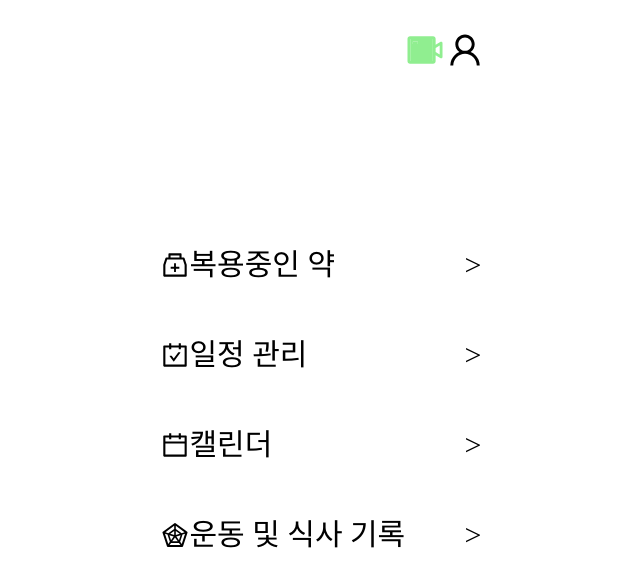
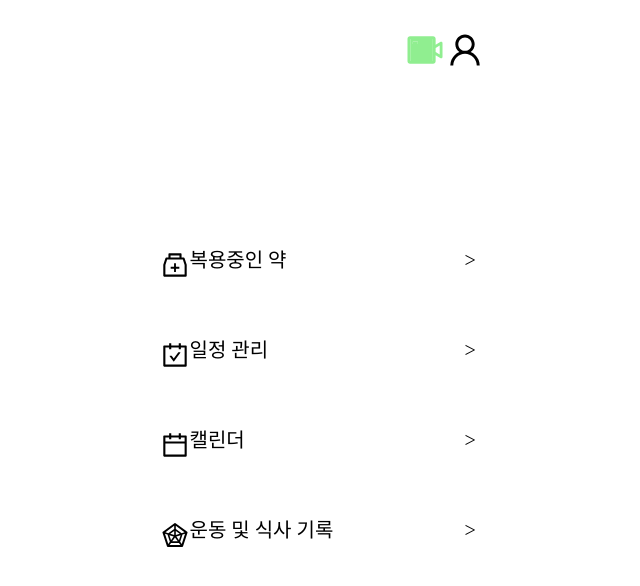
Before and after one commit to kookmin-sw/capstone-2023-11, a React (Create React App) app in the folder web_frontend/: page /senior/main in a window 1280 px wide. Shown: the top 586 px of the page, without its empty margins (323-963 px from the left). Built offline with nearby package versions, Linux system fonts and the light colour scheme.

Commit message:
[fix] Router 수정

```diff
--- a/web_frontend/src/components/SeniorMain.tsx
+++ b/web_frontend/src/components/SeniorMain.tsx
@@ -43,7 +43,7 @@ const MenuItem = styled.li`
   margin-bottom: 3rem;
   margin-top: 3rem;
   border-radius: 0.5rem;
-  font-size: 3rem;
+  font-size: 2rem;
   &:hover {
     color: gray;
   }
--- a/web_frontend/src/core/router.tsx
+++ b/web_frontend/src/core/router.tsx
@@ -8,8 +8,8 @@ function Router() {
       <Routes>
         <Route path="/senior/myPage" element={<SeniorMypage />} />
         <Route path="/schedule" element={<SeniorSchedule />} />
+        <Route path="/senior/main" element={<SeniorMain />} />
       </Routes>
-      <SeniorMain />
     </BrowserRouter>
   );
 }
```
